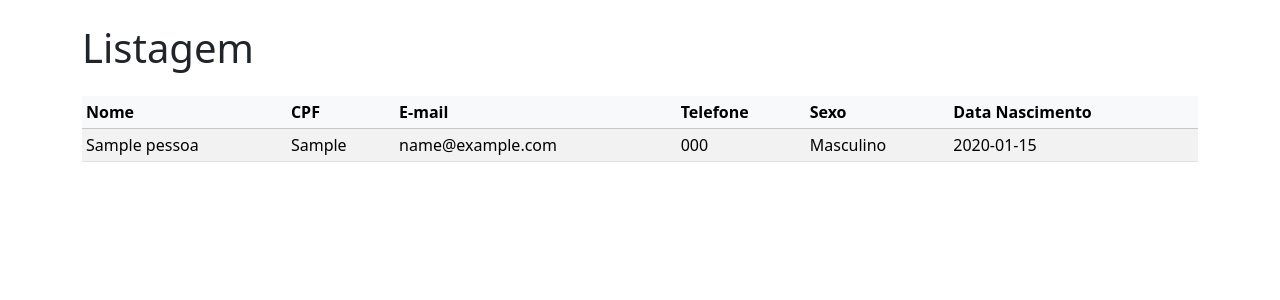
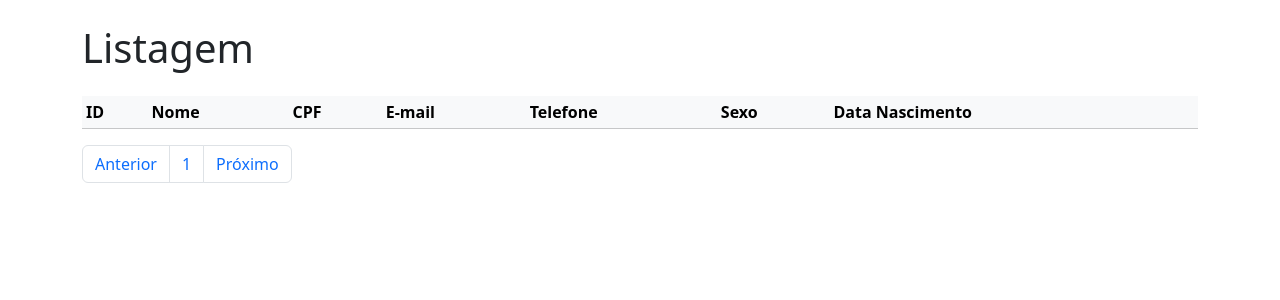
Before and after one commit to JCCoca/aula_senac, a PHP site: page /list.php in a window 1280 px wide. Shown: the part 57-357 px from the top of the page. Run offline with PHP 8.4, Linux system fonts and the light colour scheme; tables that the repository leaves empty hold one stand-in row (values such as "Sample post"); lists and menus that the app fills with data are empty.

Commit message:
adiciona paginação e exibição do ID na listagem de pessoas

```diff
--- a/crud/list.php
+++ b/crud/list.php
@@ -4,7 +4,13 @@
 
     require_once 'database/connection.php';
 
-    $select = $connection->prepare('SELECT * FROM pessoa');
+    $lenghtPage = 10;
+    $page = (int) isset($_GET['page']) ? $_GET['page'] : 1;
+    $offset = $page * $lenghtPage;
+
+    $select = $connection->prepare('SELECT * FROM pessoa LIMIT :lenght OFFSET :offset');
+    $select->bindValue(':lenght', $lenghtPage, PDO::PARAM_INT);
+    $select->bindValue(':offset', $offset, PDO::PARAM_INT);
     $select->execute();
 
 ?>
@@ -15,6 +21,7 @@
     <table class="table table-sm table-striped table-hover align-middle">
         <thead class="table-light">
             <tr>
+                <th>ID</th>
                 <th>Nome</th>
                 <th>CPF</th>
                 <th>E-mail</th>
@@ -26,6 +33,7 @@
         <tbody>
             <?php foreach ($select->fetchAll() as $pessoa): ?>
                 <tr>
+                    <td><?= $pessoa->id; ?></td>
                     <td><?= $pessoa->nome; ?></td>
                     <td><?= $pessoa->cpf; ?></td>
                     <td><?= $pessoa->email; ?></td>
@@ -38,4 +46,12 @@
     </table>
 </div>
 
+<nav aria-label="Page navigation example">
+    <ul class="pagination">
+        <li class="page-item"><a class="page-link" href="#">Anterior</a></li>
+        <li class="page-item"><a class="page-link" href="#">1</a></li>
+        <li class="page-item"><a class="page-link" href="#">Próximo</a></li>
+    </ul>
+</nav>
+
 <?php include_once 'layout/footer.php'; ?>
```
